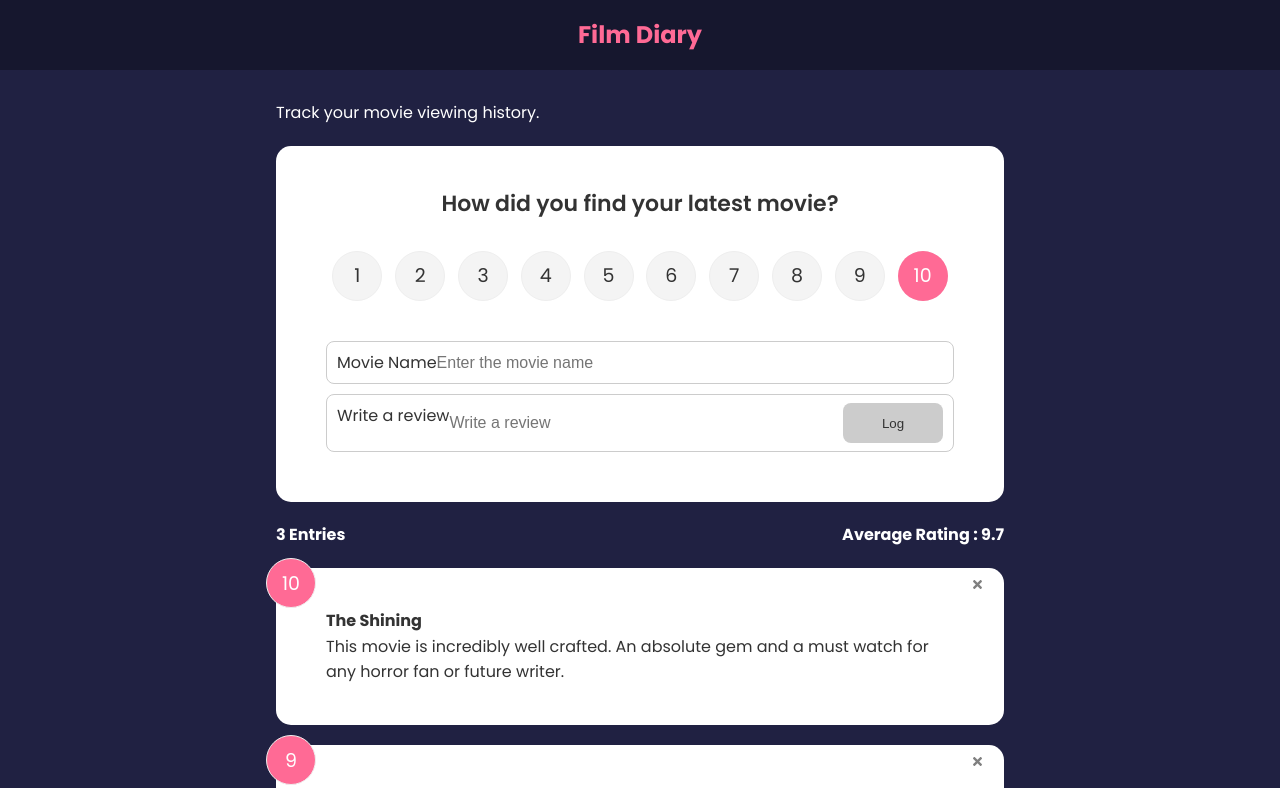
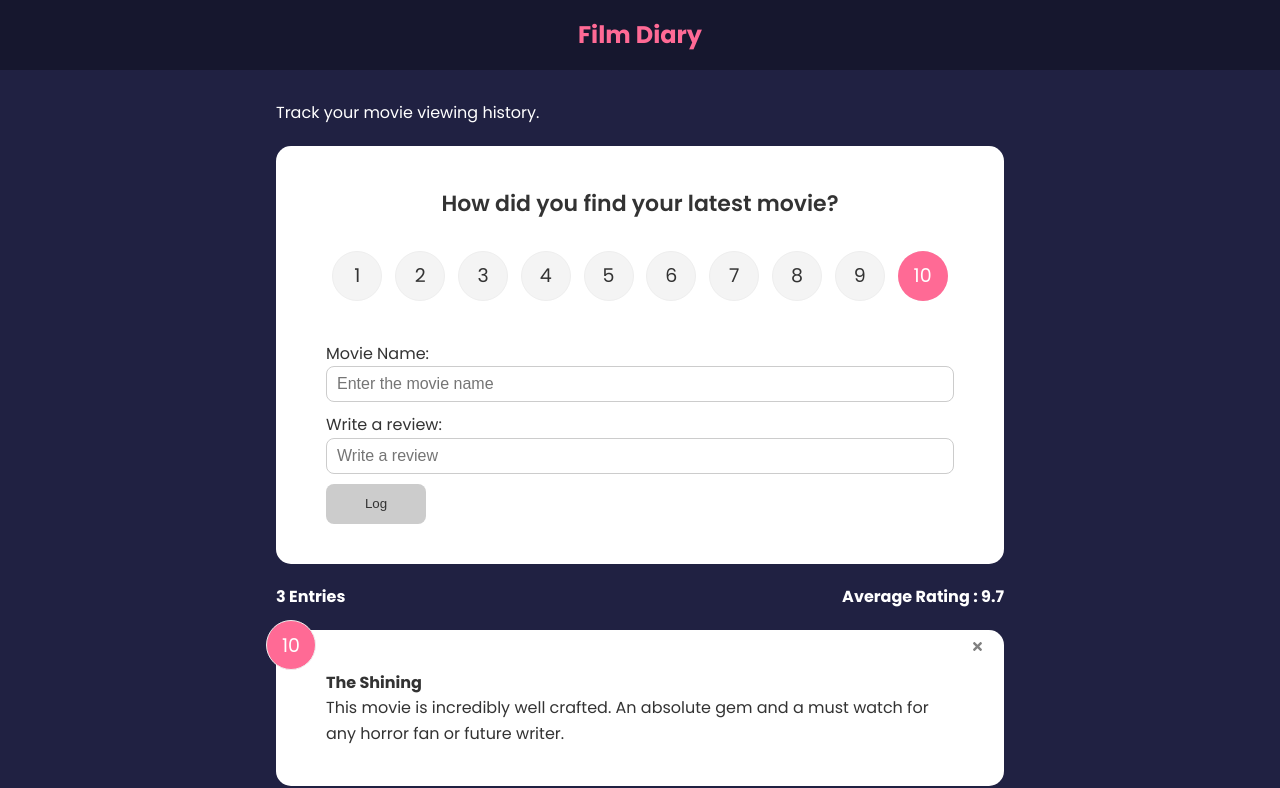
Before and after one commit to cartile/film-diary, a React (Create React App) app: page / in a window 1280 px wide. Shown: the top 788 px of the page. Built offline with nearby package versions, Linux system fonts and the light colour scheme.

Commit message:
review not adding bugfix

```diff
--- a/src/components/MovieForm.jsx
+++ b/src/components/MovieForm.jsx
@@ -1,44 +1,44 @@
-import React, { useState } from 'react';
-import Card from './shared/Card';
-import Button from './shared/Button';
-import RatingSelect from './RatingSelect';
-import { v4 as uuidv4 } from 'uuid';
+import { useState } from 'react'
+import Card from './shared/Card'
+import Button from './shared/Button'
+import RatingSelect from './RatingSelect'
+import { v4 as uuidv4 } from 'uuid'
 
 function MovieForm({ handleAdd }) {
-  const [movieName, setMovieName] = useState('');
-  const [reviewText, setReviewText] = useState('');
-  const [rating, setRating] = useState(10);
-  const [btnDisabled, setBtnDisabled] = useState(true);
-  const [message, setMessage] = useState('');
+  const [movieName, setMovieName] = useState('')
+  const [reviewText, setReviewText] = useState('')
+  const [rating, setRating] = useState(10)
+  const [btnDisabled, setBtnDisabled] = useState(true)
+  const [message, setMessage] = useState('')
 
   const handleMovieNameChange = (e) => {
-    const text = e.target.value;
-    setMovieName(text);
-    handleValidation(text, reviewText);
+    const text = e.target.value
+    setMovieName(text)
+    handleValidation(text, reviewText)
   };
 
   const handleReviewTextChange = (e) => {
-    const text = e.target.value;
-    setReviewText(text);
-    handleValidation(movieName, text);
+    const text = e.target.value
+    setReviewText(text)
+    handleValidation(movieName, text)
   };
 
   const handleValidation = (name, review) => {
     if (name === '' || review === '') {
-      setBtnDisabled(true);
-      setMessage(null);
+      setBtnDisabled(true)
+      setMessage(null)
     } else if (review.trim().length <= 10) {
-      setBtnDisabled(true);
-      setMessage('Reviews must be at least 10 characters');
+      setBtnDisabled(true)
+      setMessage('Reviews must be at least 10 characters')
     } else {
-      setMessage(null);
-      setBtnDisabled(false);
+      setMessage(null)
+      setBtnDisabled(false)
     }
   };
 
   const handleSubmit = (e) => {
 
-    e.preventDefault();
+    e.preventDefault()
     if (reviewText.trim().length > 10) {
       const newMovie = {
         id: uuidv4(),
@@ -46,19 +46,19 @@ function MovieForm({ handleAdd }) {
         name: movieName,
         review: reviewText,
       };
-      handleAdd(newMovie);
-      setMovieName('');
-      setReviewText('');
+      handleAdd(newMovie)
+      setMovieName('')
+      setReviewText('')
     }
   };
 
   return (
     <Card>
-    <form onSubmit={handleSubmit}>
+        <form onSubmit={handleSubmit} className="review-form">
             <h2>How did you find your latest movie?</h2>
             <RatingSelect select={(rating) => setRating(rating)} />
+            <label htmlFor="movieNameInput">Movie Name:</label>
             <div className="input-group">
-        <label htmlFor="movieNameInput">Movie Name</label>
             <input
                 id="movieNameInput"
                 onChange={handleMovieNameChange}
@@ -67,8 +67,8 @@ function MovieForm({ handleAdd }) {
                 value={movieName}
             />
             </div>
+            <label htmlFor="reviewTextInput">Write a review:</label>
             <div className="input-group">
-        <label htmlFor="reviewTextInput">Write a review</label>
                 <input
                     id="reviewTextInput"
                     onChange={handleReviewTextChange}
@@ -76,13 +76,19 @@ function MovieForm({ handleAdd }) {
                     placeholder="Write a review"
                     value={reviewText}
                 />
+
+            </div>
+            <div className="form-footer">
+                {message && <div className="message">{message}</div>}
+                <div className="button-container">
                 <Button type="submit" version="primary" isDisabled={btnDisabled}>
                     Log
                 </Button>
                 </div>
-        {message && <div className='message'>{message}</div>}
+            </div>
         </form>
     </Card>
+
 );
 }
 
```
Lines whose indentation alone changed are shown as unchanged.
